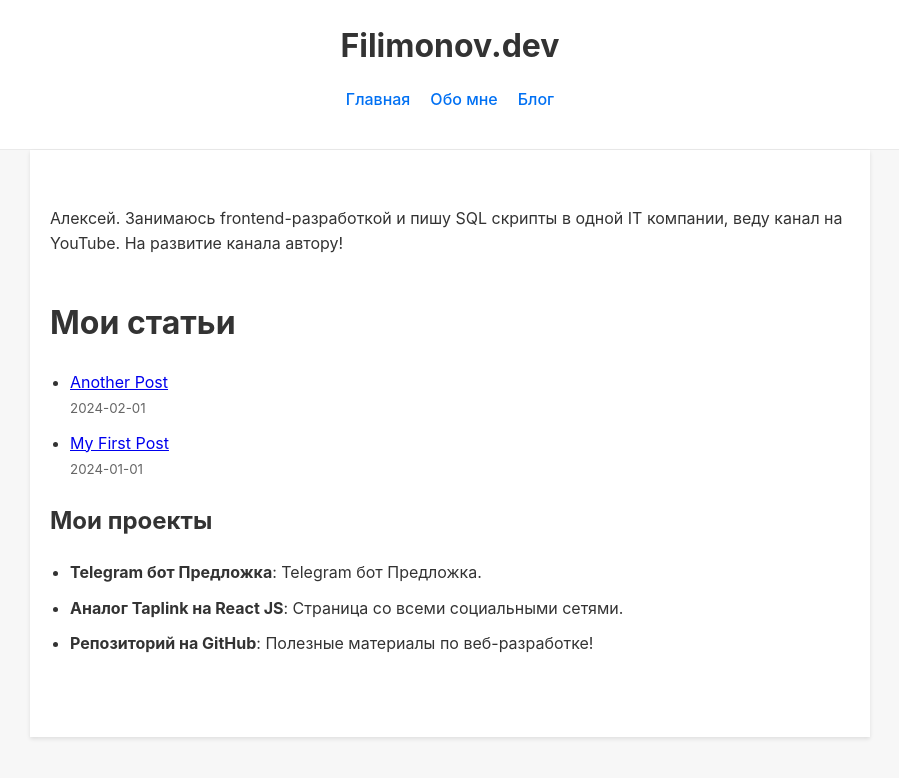
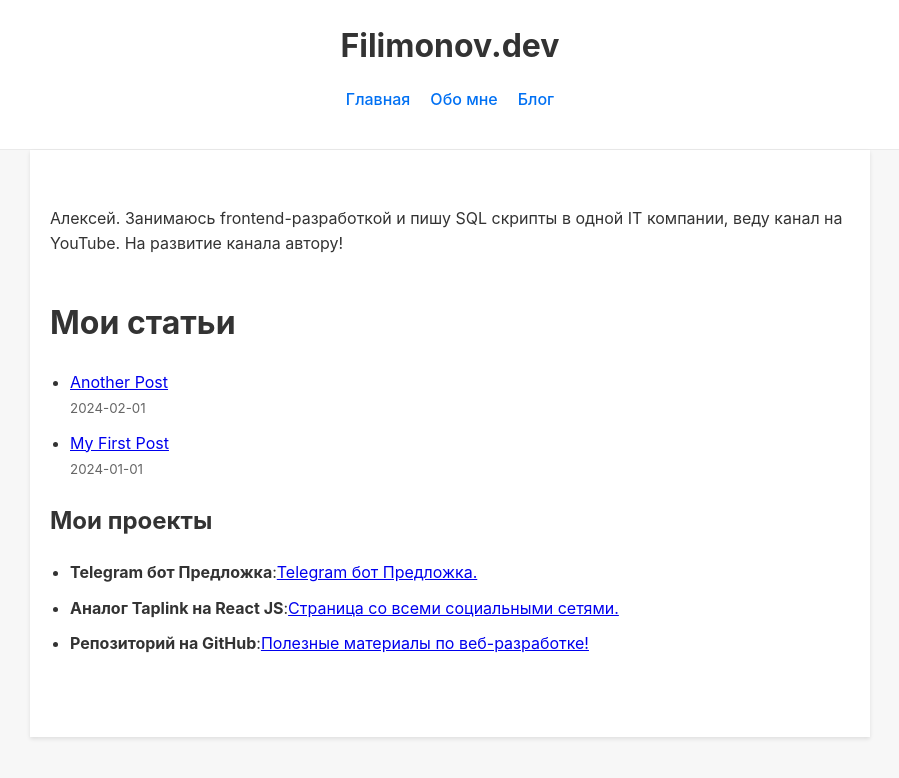
Before and after one commit to FilimonovAlexey/my-nextjs-blog, a Next.js app: page / in a window 1280 px wide. Shown: the top 778 px of the page, without its empty margins (190-1089 px from the left). Built offline with nearby package versions, Linux system fonts and the light colour scheme.

Commit message:
Добавлены ссылки на мои проекты

```diff
--- a/src/components/Projects.js
+++ b/src/components/Projects.js
@@ -4,13 +4,22 @@ export default function Projects() {
       <h2>Мои проекты</h2>
       <ul>
         <li>
-          <strong>Telegram бот Предложка</strong>: Telegram бот Предложка.
+          <strong>Telegram бот Предложка</strong>:
+          <a href="https://github.com/FilimonovAlexey/YouTubeHelperTgBot" target="_blank" rel="noopener noreferrer">
+            Telegram бот Предложка.
+          </a>
         </li>
         <li>
-          <strong>Аналог Taplink на React JS</strong>: Страница со всеми социальными сетями.
+          <strong>Аналог Taplink на React JS</strong>:
+          <a href="https://github.com/FilimonovAlexey/link-bio-page" target="_blank" rel="noopener noreferrer">
+            Страница со всеми социальными сетями.
+          </a>
         </li>
         <li>
-          <strong>Репозиторий на GitHub</strong>: Полезные материалы по веб-разработке!
+          <strong>Репозиторий на GitHub</strong>:
+          <a href="https://github.com/FilimonovAlexey/awesome-frontend-dev" target="_blank" rel="noopener noreferrer">
+            Полезные материалы по веб-разработке!
+          </a>
         </li>
       </ul>
     </section>
```
